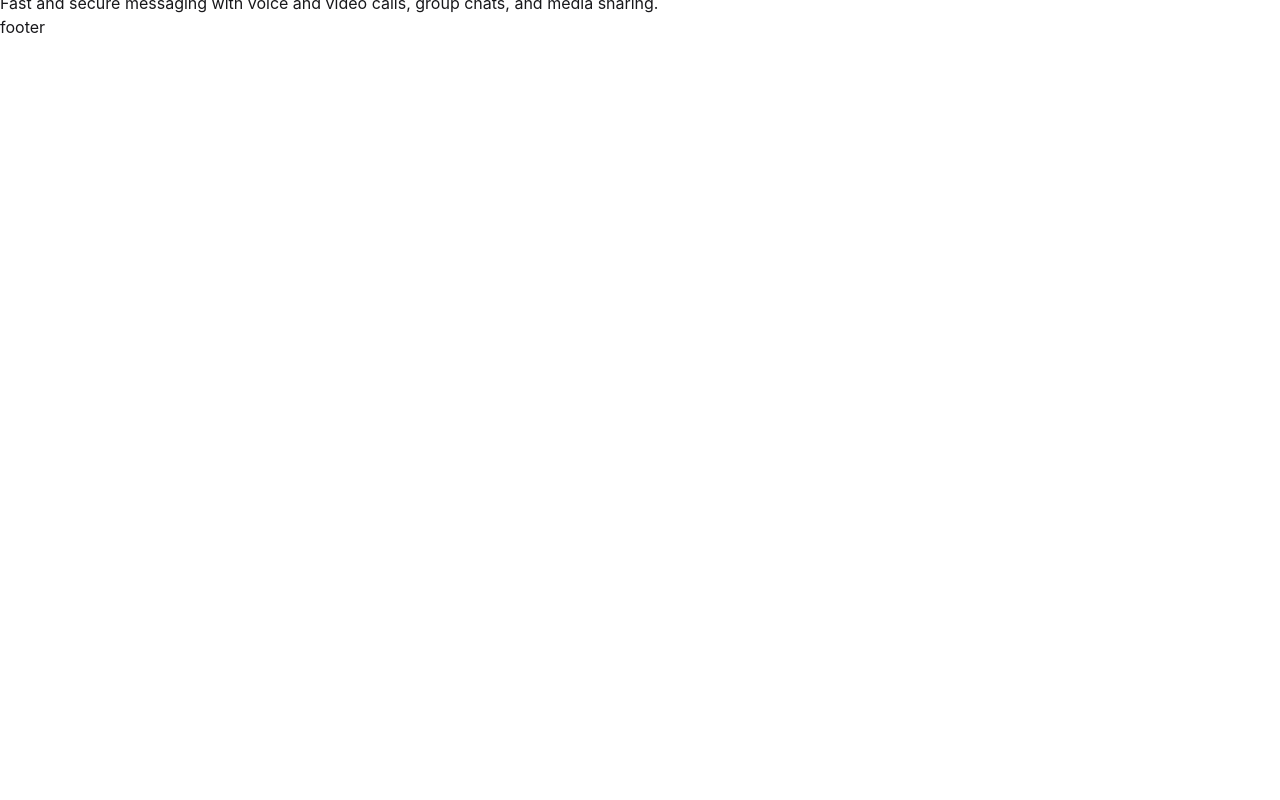
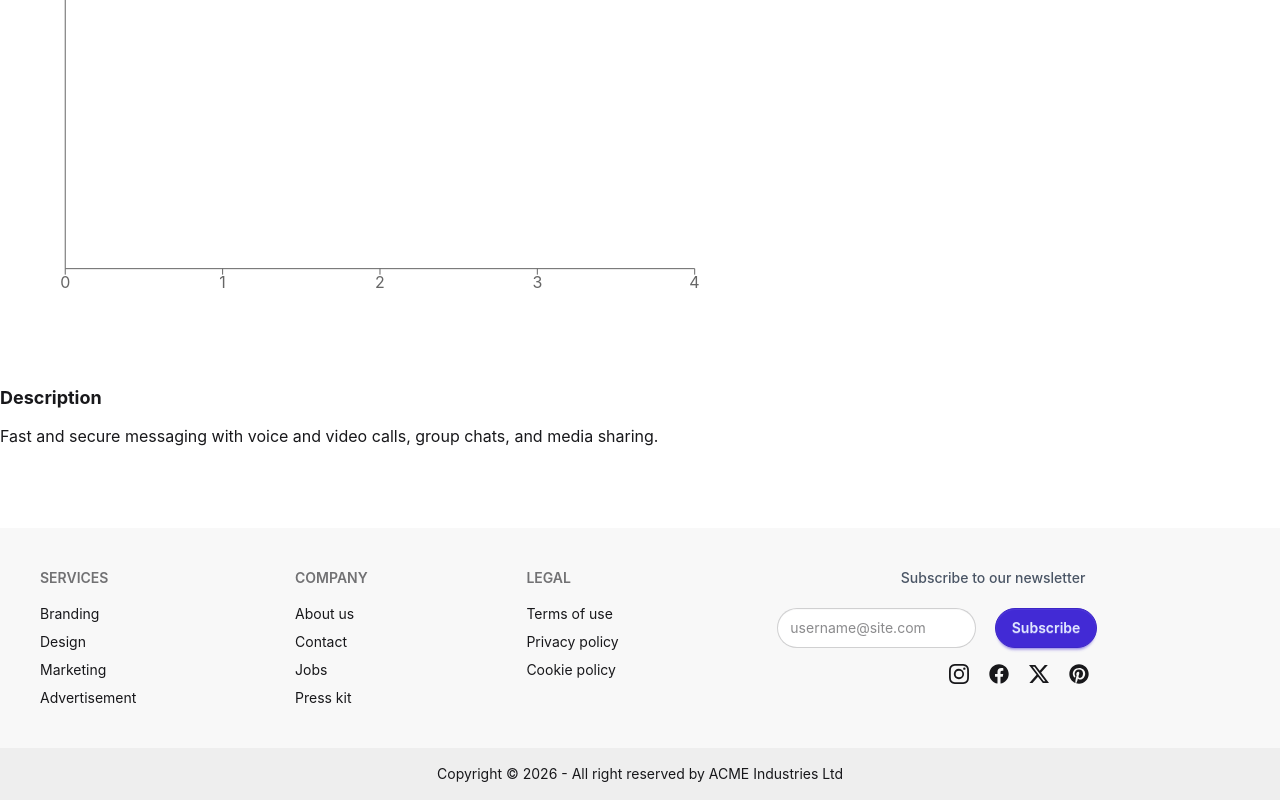
Before and after one commit to hasibulislamha01/zestNode, a React (Vite) app: page /apps/1 in a window 1280 px wide. Shown: the part 553-1353 px from the top of the page. Before the commit the page ends 800 px from the top, so only its background shows below. Built offline with nearby package versions, Linux system fonts and the light colour scheme.

Commit message:
footer added

```diff
--- a/package.json
+++ b/package.json
@@ -16,6 +16,7 @@
     "react-hot-toast": "^2.6.0",
     "react-icons": "^5.6.0",
     "react-router": "^7.13.1",
+    "recharts": "^3.8.1",
     "tailwindcss": "^4.2.1"
   },
   "devDependencies": {
--- a/src/components/AppDetails/AppDetails.jsx
+++ b/src/components/AppDetails/AppDetails.jsx
@@ -1,6 +1,9 @@
 import React, { useState } from 'react';
 import toast, { Toaster } from 'react-hot-toast';
 import { useLoaderData, useParams } from 'react-router';
+import { Bar, BarChart, XAxis, YAxis } from 'recharts';
+// import { BarChart, Bar } from 'recharts';
+// import { RechartsDevtools } from '@recharts/devtools';
 
 const download = "/assets/icon-downloads.png"
 const star = "/assets/icon-ratings.png"
@@ -62,7 +65,7 @@ const AppDetails = () => {
                     </button>
                 </div>
             </div>
-
+            <ShowBarChart data={app.ratings} />
             {/* description */}
             <div className='space-y-3 mt-20'>
                 <h4 className='font-bold text-lg'>Description</h4>
@@ -86,3 +89,18 @@ const KpiStat = ({ imageUrl, subTitle, stat }) => {
         </div>
     )
 }
+
+const ShowBarChart = ({ data }) => {
+    return (
+        <BarChart
+            style={{ width: '100%', maxWidth: '700px', maxHeight: '1900px', aspectRatio: 1.618 }}
+            responsive
+            data={data}
+        >
+            <XAxis type='number' />
+            <YAxis dataKey="name" type='catagory'/>
+            <Bar dataKey="count" fill="#8884d8" />
+            {/* <RechartsDevtools /> */}
+        </BarChart>
+    )
+}
--- /dev/null
+++ b/src/components/Footer.jsx
@@ -0,0 +1,58 @@
+import React from 'react';
+import { BsInstagram, BsTwitterX } from 'react-icons/bs';
+import { FaFacebook, FaPinterest } from 'react-icons/fa';
+
+const Footer = () => {
+    return (
+        <section>
+            <footer className="footer sm:footer-horizontal bg-base-200 text-base-content p-10">
+                <nav>
+                    <h6 className="footer-title">Services</h6>
+                    <a className="link link-hover">Branding</a>
+                    <a className="link link-hover">Design</a>
+                    <a className="link link-hover">Marketing</a>
+                    <a className="link link-hover">Advertisement</a>
+                </nav>
+                <nav>
+                    <h6 className="footer-title">Company</h6>
+                    <a className="link link-hover">About us</a>
+                    <a className="link link-hover">Contact</a>
+                    <a className="link link-hover">Jobs</a>
+                    <a className="link link-hover">Press kit</a>
+                </nav>
+                <nav>
+                    <h6 className="footer-title">Legal</h6>
+                    <a className="link link-hover">Terms of use</a>
+                    <a className="link link-hover">Privacy policy</a>
+                    <a className="link link-hover">Cookie policy</a>
+                </nav>
+                <form>
+                    <h6 className='text-end w-full mb-3 text-gray-600 font-medium pr-3'>Subscribe to our newsletter</h6>
+                    <fieldset className="w-80">
+                        <div className='flex gap-5'>
+                            <input
+                                type="text"
+                                placeholder="username@site.com"
+                                className="input input-bordered join-item rounded-full" />
+                            <button className="btn btn-primary join-item rounded-full">Subscribe</button>
+                        </div>
+                    </fieldset>
+                    <div className='flex items-center justify-end gap-5 mt-2 mr-2 ml-auto'>
+                        <BsInstagram size={20} />
+                        <FaFacebook size={20} />
+                        <BsTwitterX size={20} />
+                        <FaPinterest size={20} />
+                    </div>
+
+                </form>
+            </footer>
+            <footer className="footer sm:footer-horizontal footer-center bg-base-300 text-base-content p-4">
+                <aside>
+                    <p>Copyright © {new Date().getFullYear()} - All right reserved by ACME Industries Ltd</p>
+                </aside>
+            </footer>
+        </section>
+    );
+};
+
+export default Footer;
--- a/src/components/Layout/Root.jsx
+++ b/src/components/Layout/Root.jsx
@@ -2,6 +2,7 @@ import React from 'react';
 import { Outlet, useNavigation } from 'react-router';
 import Navbar from '../Navbar';
 import GlobalSpinner from '../GlobalSpinner';
+import Footer from '../Footer';
 
 const Root = () => {
     const navigation = useNavigation()
@@ -10,12 +11,12 @@ const Root = () => {
         <section>
             <Navbar />
 
-            <div className='mt-10'>
+            <div className='mt-10 mb-20'>
                 {isNavigating ? <GlobalSpinner /> : <Outlet />}
 
             </div>
 
-            footer
+            <Footer/>
         </section>
     );
 };
```
Also changed, not shown: 1 other file (tests, documents, lock files or other folders).
